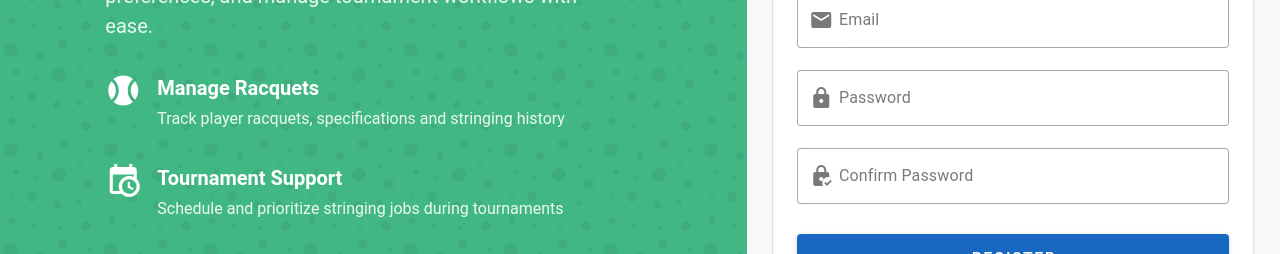
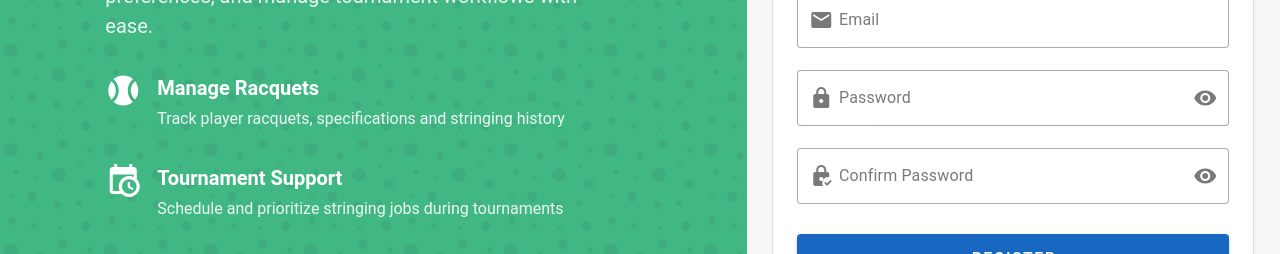
Before and after one commit to jescartinn/StringManager_VUE, a Vue app: page / in a window 1280 px wide. Both pictures are taken after a click on the button "Register". Shown: the part 361-615 px from the top of the page. Built offline with nearby package versions, Linux system fonts and the light colour scheme.

Commit message:
Update LandingPage.vue

```diff
--- a/src/views/LandingPage.vue
+++ b/src/views/LandingPage.vue
@@ -29,6 +29,11 @@ const registerForm = ref({
     password: '',
     confirmPassword: ''
 })
+
+// Password visibility
+const showLoginPassword = ref(false)
+const showRegisterPassword = ref(false)
+const showRegisterConfirmPassword = ref(false)
 
 // Handle login form submission
 const handleLogin = async () => {
@@ -148,11 +153,15 @@ const handleRegister = async () => {
                                 <v-form @submit.prevent="handleLogin">
                                     <v-text-field v-model="loginForm.username" label="Username"
                                         prepend-inner-icon="mdi-account" variant="outlined" required
-                                        autocomplete="username"></v-text-field>
+                                        autocomplete="username">
+                                    </v-text-field>
 
                                     <v-text-field v-model="loginForm.password" label="Password"
-                                        prepend-inner-icon="mdi-lock" type="password" variant="outlined" required
-                                        autocomplete="current-password"></v-text-field>
+                                        prepend-inner-icon="mdi-lock" :type="showLoginPassword ? 'text' : 'password'"
+                                        variant="outlined" required autocomplete="current-password"
+                                        :append-inner-icon="showLoginPassword ? 'mdi-eye-off' : 'mdi-eye'"
+                                        @click:append-inner="showLoginPassword = !showLoginPassword">
+                                    </v-text-field>
 
                                     <div class="d-flex justify-space-between align-center mb-6 flex-wrap">
                                         <v-checkbox v-model="loginForm.remember" label="Remember me" hide-details
@@ -187,19 +196,28 @@ const handleRegister = async () => {
                                 <v-form @submit.prevent="handleRegister">
                                     <v-text-field v-model="registerForm.username" label="Username"
                                         prepend-inner-icon="mdi-account" variant="outlined" required
-                                        autocomplete="username"></v-text-field>
+                                        autocomplete="username">
+                                    </v-text-field>
 
                                     <v-text-field v-model="registerForm.email" label="Email"
                                         prepend-inner-icon="mdi-email" variant="outlined" required type="email"
-                                        autocomplete="email"></v-text-field>
+                                        autocomplete="email">
+                                    </v-text-field>
 
                                     <v-text-field v-model="registerForm.password" label="Password"
-                                        prepend-inner-icon="mdi-lock" type="password" variant="outlined" required
-                                        autocomplete="new-password"></v-text-field>
+                                        prepend-inner-icon="mdi-lock" :type="showRegisterPassword ? 'text' : 'password'"
+                                        variant="outlined" required autocomplete="new-password"
+                                        :append-inner-icon="showRegisterPassword ? 'mdi-eye-off' : 'mdi-eye'"
+                                        @click:append-inner="showRegisterPassword = !showRegisterPassword">
+                                    </v-text-field>
 
                                     <v-text-field v-model="registerForm.confirmPassword" label="Confirm Password"
-                                        prepend-inner-icon="mdi-lock-check" type="password" variant="outlined" required
-                                        autocomplete="new-password"></v-text-field>
+                                        prepend-inner-icon="mdi-lock-check"
+                                        :type="showRegisterConfirmPassword ? 'text' : 'password'" variant="outlined"
+                                        required autocomplete="new-password"
+                                        :append-inner-icon="showRegisterConfirmPassword ? 'mdi-eye-off' : 'mdi-eye'"
+                                        @click:append-inner="showRegisterConfirmPassword = !showRegisterConfirmPassword">
+                                    </v-text-field>
 
                                     <v-btn color="primary" block size="large" type="submit" :loading="authStore.loading"
                                         class="landing__submit-btn mt-2">
```
